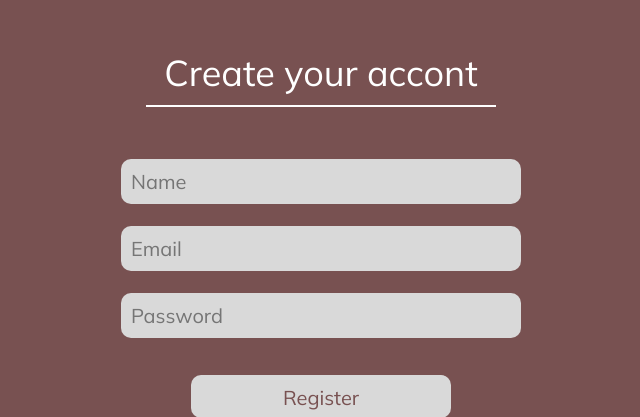
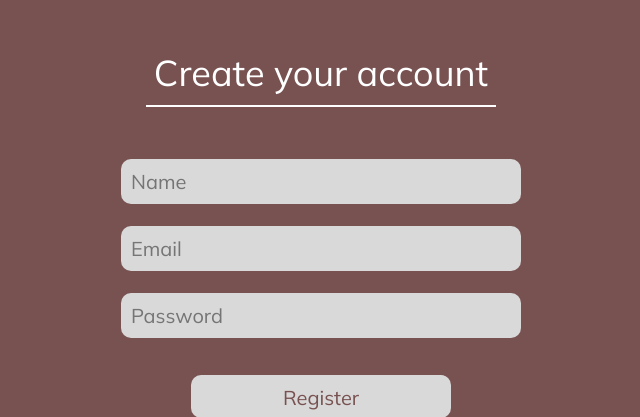
Before and after one commit to xXZonaryXx/ProjetoFinalProgWeb-facul, a FastAPI app: page /register in a window 1280 px wide. Shown: the part 110-527 px from the top of the page, without its empty margins (319-959 px from the left). Run offline with FastAPI, Linux system fonts and the light colour scheme; some web fonts are replaced.

Commit message:
Update register.html

```diff
--- a/Tiago-AtvFinalPW/app/templates/register.html
+++ b/Tiago-AtvFinalPW/app/templates/register.html
@@ -16,7 +16,7 @@
             </header>
 
             <div class="title-container">
-                <p>Create your accont</p>
+                <p>Create your account</p>
                 <h6></h6>
             </div>
 
```
